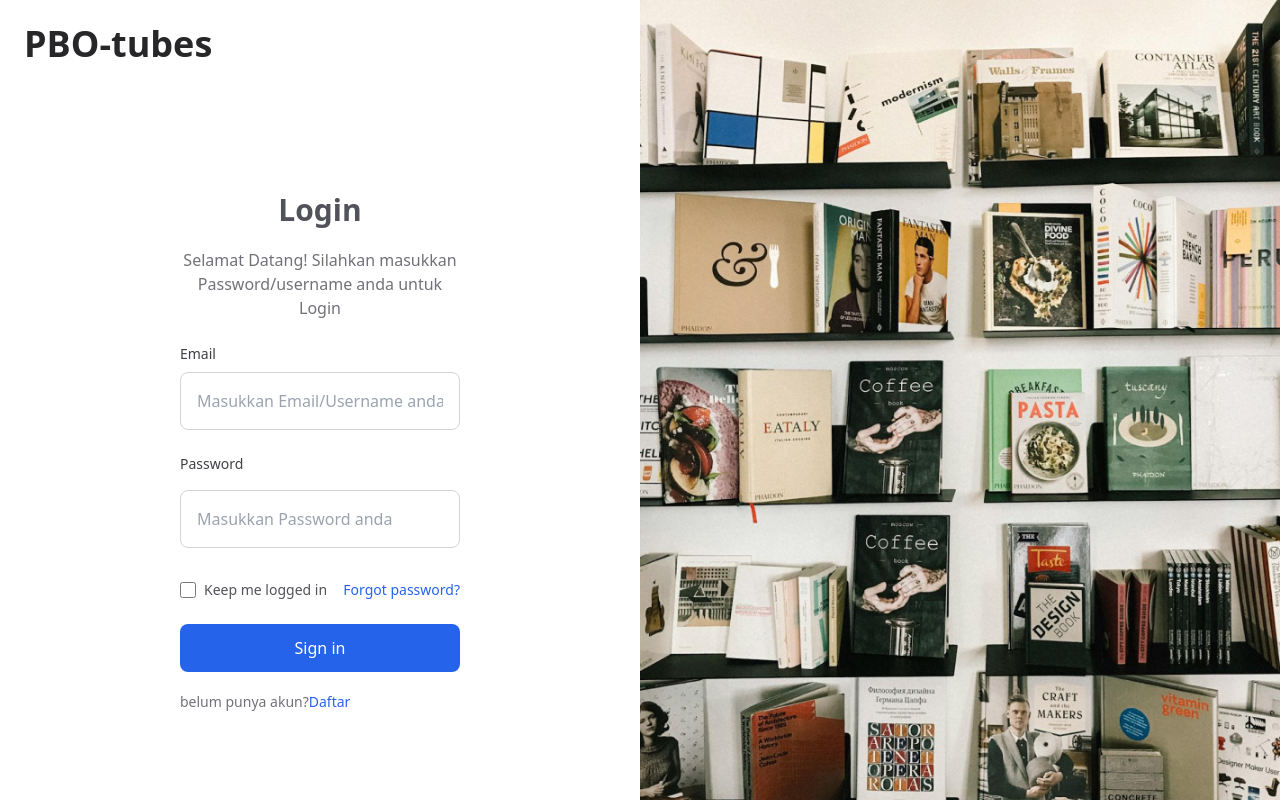
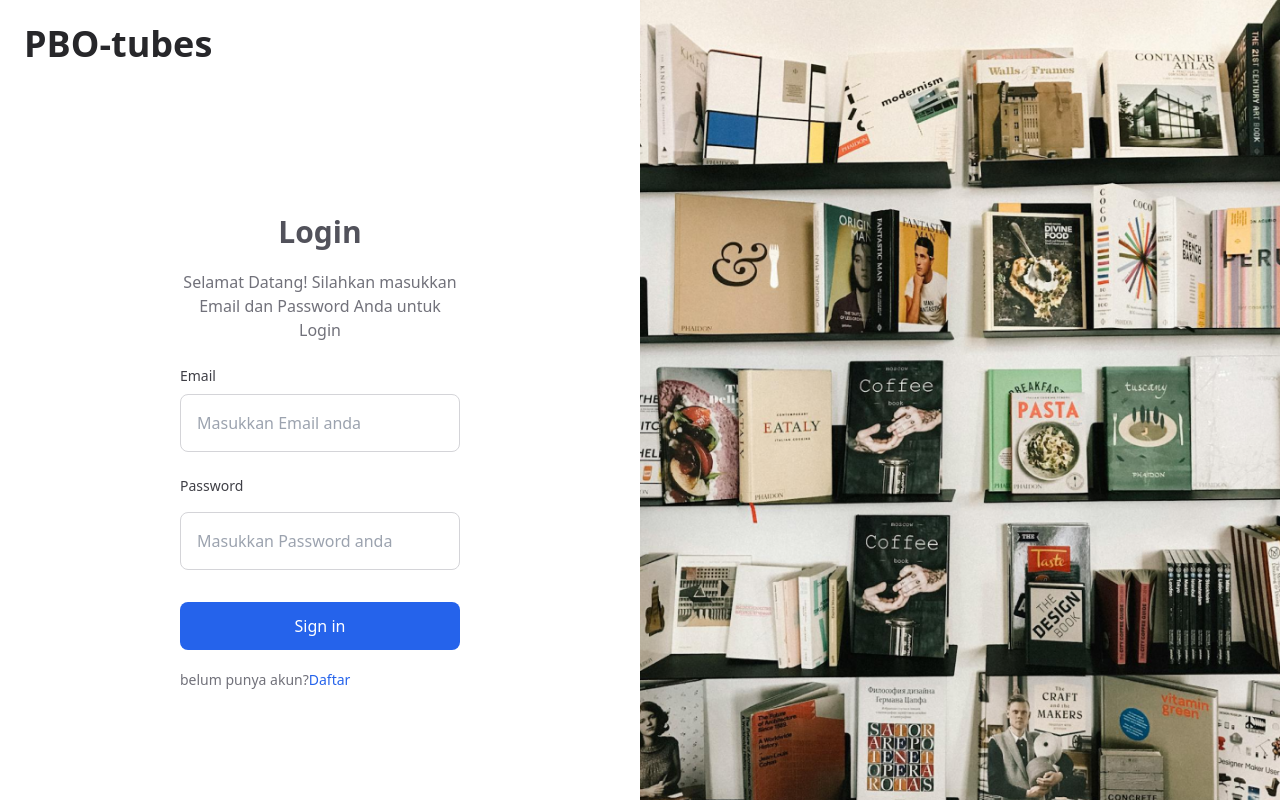
Before and after one commit to Luxferex/Tubes_PBO, a React (Create React App) app: page / in a window 1280 px wide. Built offline with nearby package versions, Linux system fonts and the light colour scheme.

Commit message:
login user+admin

```diff
--- a/package.json
+++ b/package.json
@@ -11,6 +11,7 @@
     "aceternity-ui": "^0.2.2",
     "axios": "^1.7.8",
     "clsx": "^2.1.1",
+    "firebase": "^11.0.2",
     "framer-motion": "^11.13.1",
     "react": "^18.3.1",
     "react-dom": "^18.3.1",
@@ -18,6 +19,7 @@
     "react-redux": "^9.1.2",
     "react-router-dom": "^7.0.1",
     "react-scripts": "5.0.1",
+    "react-toastify": "^10.0.6",
     "tailwind-merge": "^2.5.5",
     "web-vitals": "^2.1.4"
   },
--- a/src/App.js
+++ b/src/App.js
@@ -3,6 +3,7 @@ import { BrowserRouter as Router, Routes, Route } from 'react-router-dom';
 import Home from './pages/home';
 import Login from './pages/login';
 import Register from './pages/register';
+import HomeUser from './pages/homeUser';
 const App = () => {
   return (
     <Router>
@@ -10,6 +11,7 @@ const App = () => {
         <Route path="/" element={<Login />} />
         <Route path="/regis" element={<Register />} />
         <Route path="/home" element={<Home />} />
+        <Route path="/homeUser" element={<HomeUser />}></Route>
 
         {/* Tambahkan rute lainnya jika diperlukan */}
       </Routes>
--- a/src/components/login/formLogin.js
+++ b/src/components/login/formLogin.js
@@ -1,44 +1,82 @@
-import React from 'react';
+import React, { useState } from 'react';
 import { useNavigate } from 'react-router-dom';
+import { signInWithEmailAndPassword } from 'firebase/auth';
+import { auth } from '../../services/firebaseConfig';
 
 const FormLogin = () => {
+  const [email, setEmail] = useState('');
+  const [password, setPassword] = useState('');
+  const [error, setError] = useState('');
   const navigate = useNavigate();
 
-  const handlebutton = () => {
-    navigate('/regis', { replace: true });
+  const handleLogin = async (e) => {
+    e.preventDefault();
+
+    // Cek jika email dan password adalah 'admin'
+    if (email === 'admin' && password === 'admin') {
+      navigate('/', { replace: true });
+      return;
+    }
+
+    try {
+      console.log('Attempting login with email:', email);
+      const userCredential = await signInWithEmailAndPassword(auth, email, password);
+      const user = userCredential.user;
+
+      console.log('Login successful for:', user.email);
+
+      // Periksa apakah pengguna adalah admin
+      if (email === 'admin@gmail.com' && password === 'admin123') {
+        console.log('Admin credentials detected, redirecting to admin dashboard');
+        navigate('/home', { replace: true });
+        return;
+      } else {
+        console.log('Redirecting to user homepage');
+        navigate('/homeUser', { replace: true });
+      }
+    } catch (err) {
+      console.error('Error during login:', err.code, err.message);
+      setError('Login failed. Please check your credentials.');
+    }
   };
+
   return (
     <div className="w-full md:w-1/2 bg-white p-6 md:p-10 flex flex-col justify-center shadow-lg min-h-screen">
       <h1 className="text-2xl md:text-4xl font-bold text-zinc-800 absolute top-6 left-6">PBO-tubes</h1>
       <div className="w-11/12 sm:w-3/4 md:w-1/2 mx-auto mt-16">
         <h2 className="text-3xl font-bold mt-5 md:mt-10 text-zinc-600 text-center">Login</h2>
-        <p className="text-zinc-500 text-center mt-3 md:mt-5">Selamat Datang! Silahkan masukkan Password/username anda untuk Login</p>
-        <form className="mt-4 md:mt-6">
+        <p className="text-zinc-500 text-center mt-3 md:mt-5">Selamat Datang! Silahkan masukkan Email dan Password Anda untuk Login</p>
+        <form className="mt-4 md:mt-6" onSubmit={handleLogin}>
+          {error && <p className="text-red-500 mb-4">{error}</p>}
           <label className="block mb-1 md:mb-2 text-sm font-medium text-zinc-700" htmlFor="email">
             Email
           </label>
-          <input type="email" id="email" placeholder="Masukkan Email/Username anda" className="border border-zinc-300 rounded-lg p-2 md:p-4 w-full mb-4 md:mb-6 focus:outline-none focus:ring-2 focus:ring-primary"></input>
+          <input
+            type="email"
+            id="email"
+            value={email}
+            onChange={(e) => setEmail(e.target.value)}
+            placeholder="Masukkan Email anda"
+            className="border border-zinc-300 rounded-lg p-2 md:p-4 w-full mb-4 md:mb-6 focus:outline-none focus:ring-2 focus:ring-primary"
+          />
           <label className="block mb-3 md:mb-4 text-sm font-medium text-zinc-700" htmlFor="password">
             Password
           </label>
-          <input type="password" id="password" placeholder="Masukkan Password anda" className="border border-zinc-300 rounded-lg p-2 md:p-4 w-full mb-6 md:mb-8 focus:outline-none focus:ring-2 focus:ring-primary"></input>
+          <input
+            type="password"
+            id="password"
+            value={password}
+            onChange={(e) => setPassword(e.target.value)}
+            placeholder="Masukkan Password anda"
+            className="border border-zinc-300 rounded-lg p-2 md:p-4 w-full mb-6 md:mb-8 focus:outline-none focus:ring-2 focus:ring-primary"
+          />
 
-          <div className="flex justify-between items-center mb-4 md:mb-6">
-            <div className="flex items-center">
-              <input type="checkbox" id="remember" className="mr-2 w-4 h-4 border border-zinc-300 rounded focus:ring-2 focus:ring-primary" />
-              <label htmlFor="remember" className="text-xs md:text-sm text-zinc-600">
-                Keep me logged in
-              </label>
-            </div>
-            <a href="#" className="text-xs md:text-sm text-blue-600 hover:underline">
-              Forgot password?
-            </a>
-          </div>
-
-          <button className="bg-blue-600 text-white hover:bg-blue-700 p-2 md:p-3 rounded-lg w-full transition duration-200">Sign in</button>
+          <button type="submit" className="bg-blue-600 text-white hover:bg-blue-700 p-2 md:p-3 rounded-lg w-full transition duration-200">
+            Sign in
+          </button>
           <p className="text-zinc-500 text-sm mt-3 md:mt-5">
             belum punya akun?
-            <button onClick={handlebutton} className="text-blue-600 hover:underline">
+            <button onClick={() => navigate('/regis', { replace: true })} className="text-blue-600 hover:underline">
               Daftar
             </button>
           </p>
--- a/src/components/register/formRegis.js
+++ b/src/components/register/formRegis.js
@@ -1,37 +1,85 @@
-import React from 'react';
+import React, { useState } from 'react';
 import { useNavigate } from 'react-router-dom';
+import { auth } from '../../services/firebaseConfig'; // Firebase auth config
+import { createUserWithEmailAndPassword } from 'firebase/auth';
+import { getDatabase, ref, set } from 'firebase/database'; // Untuk Realtime Database
 
 const FormRegis = () => {
   const navigate = useNavigate();
+  const [email, setEmail] = useState('');
+  const [name, setName] = useState('');
+  const [password, setPassword] = useState('');
+  const [error, setError] = useState('');
 
-  const handlebutton = () => {
-    navigate('/', { replace: true });
+  const handleRegister = async (e) => {
+    e.preventDefault();
+
+    try {
+      // Buat akun pengguna dengan Firebase Authentication
+      const userCredential = await createUserWithEmailAndPassword(auth, email, password);
+      const user = userCredential.user;
+
+      // Simpan informasi tambahan ke Firebase Realtime Database
+      const db = getDatabase();
+      set(ref(db, `users/${user.uid}`), {
+        email,
+        name,
+      });
+
+      // Arahkan pengguna ke halaman login
+      navigate('/', { replace: true });
+    } catch (err) {
+      setError(err.message || 'Registrasi gagal. Silakan coba lagi.');
+    }
   };
+
   return (
     <div className="w-full md:w-1/2 bg-white p-6 md:p-10 flex flex-col justify-center shadow-lg min-h-screen">
       <h1 className="text-2xl md:text-4xl font-bold text-zinc-800 absolute top-6 left-6">PBO-tubes</h1>
       <div className="w-11/12 sm:w-3/4 md:w-1/2 mx-auto mt-16">
         <h2 className="text-3xl font-bold mt-5 md:mt-10 text-zinc-600 text-center">Registrasi</h2>
 
-        <form className="mt-4 md:mt-6">
+        <form className="mt-4 md:mt-6" onSubmit={handleRegister}>
+          {error && <p className="text-red-500 mb-4">{error}</p>}
           <label className="block mb-1 md:mb-2 text-sm font-medium text-zinc-700" htmlFor="email">
             Email
           </label>
-          <input type="email" id="email" placeholder="Masukkan Email anda" className="border border-zinc-300 rounded-lg p-2 md:p-4 w-full mb-4 md:mb-6 focus:outline-none focus:ring-2 focus:ring-primary"></input>
+          <input
+            type="email"
+            id="email"
+            value={email}
+            onChange={(e) => setEmail(e.target.value)}
+            placeholder="Masukkan Email anda"
+            className="border border-zinc-300 rounded-lg p-2 md:p-4 w-full mb-4 md:mb-6 focus:outline-none focus:ring-2 focus:ring-primary"
+          />
           <label className="block mb-1 md:mb-2 text-sm font-medium text-zinc-700" htmlFor="name">
             Name
           </label>
-          <input type="name" id="name" placeholder="Masukkan Nama anda" className="border border-zinc-300 rounded-lg p-2 md:p-4 w-full mb-6 md:mb-8 focus:outline-none focus:ring-2 focus:ring-primary"></input>
-
+          <input
+            type="text"
+            id="name"
+            value={name}
+            onChange={(e) => setName(e.target.value)}
+            placeholder="Masukkan Nama anda"
+            className="border border-zinc-300 rounded-lg p-2 md:p-4 w-full mb-6 md:mb-8 focus:outline-none focus:ring-2 focus:ring-primary"
+          />
           <label className="block mb-1 md:mb- text-sm font-medium text-zinc-700" htmlFor="password">
             Password
           </label>
-          <input type="password" id="password" placeholder="Masukkan Password anda" className="border border-zinc-300 rounded-lg p-2 md:p-4 w-full mb-6 md:mb-8 focus:outline-none focus:ring-2 focus:ring-primary"></input>
-
-          <button className="bg-blue-600 text-white hover:bg-blue-700 p-2 md:p-3 rounded-lg w-full transition duration-200">Sign in</button>
+          <input
+            type="password"
+            id="password"
+            value={password}
+            onChange={(e) => setPassword(e.target.value)}
+            placeholder="Masukkan Password anda"
+            className="border border-zinc-300 rounded-lg p-2 md:p-4 w-full mb-6 md:mb-8 focus:outline-none focus:ring-2 focus:ring-primary"
+          />
+          <button type="submit" className="bg-blue-600 text-white hover:bg-blue-700 p-2 md:p-3 rounded-lg w-full transition duration-200">
+            Sign Up
+          </button>
           <p className="text-zinc-500 text-sm mt-3 md:mt-5">
             sudah punya akun?
-            <button onClick={handlebutton} className="text-blue-600 hover:underline">
+            <button onClick={() => navigate('/')} className="text-blue-600 hover:underline">
               Login
             </button>
           </p>
--- /dev/null
+++ b/src/pages/homeUser.js
@@ -0,0 +1,29 @@
+import React from 'react';
+
+const HomepageUser = () => {
+  return (
+    <div className="w-full min-h-screen bg-gray-100 p-6 flex flex-col items-center">
+      <header className="w-full bg-blue-600 text-white p-4 text-center">
+        <h1 className="text-2xl font-bold">Welcome, User!</h1>
+      </header>
+      <main className="w-full max-w-4xl mt-8">
+        <h2 className="text-xl font-semibold mb-4">Your Dashboard</h2>
+        <div className="grid grid-cols-1 md:grid-cols-2 gap-4">
+          <div className="bg-white p-4 rounded shadow">
+            <h3 className="font-bold text-lg">Profile</h3>
+            <p className="text-gray-600">Manage your profile settings.</p>
+          </div>
+          <div className="bg-white p-4 rounded shadow">
+            <h3 className="font-bold text-lg">Activities</h3>
+            <p className="text-gray-600">View recent activities.</p>
+          </div>
+        </div>
+      </main>
+      <footer className="w-full mt-auto bg-gray-200 p-4 text-center">
+        <p className="text-sm text-gray-600">© 2024 Your App</p>
+      </footer>
+    </div>
+  );
+};
+
+export default HomepageUser;
--- /dev/null
+++ b/src/services/firebaseConfig.js
@@ -0,0 +1,14 @@
+import { initializeApp } from 'firebase/app';
+import { getAuth } from 'firebase/auth';
+
+const firebaseConfig = {
+  apiKey: 'AIzaSyBQoQ0Hz2b93CGhkUpagU5JHb5s7NK1kgg',
+  authDomain: 'pbo-tubes.firebaseapp.com',
+  projectId: 'pbo-tubes',
+  storageBucket: 'pbo-tubes.firebasestorage.app',
+  messagingSenderId: '823118119159',
+  appId: '1:823118119159:web:9c3784fdb2f6a628afd3f2',
+};
+
+const app = initializeApp(firebaseConfig);
+export const auth = getAuth(app);
```
Also changed, not shown: 1 other file (tests, documents, lock files or other folders).
